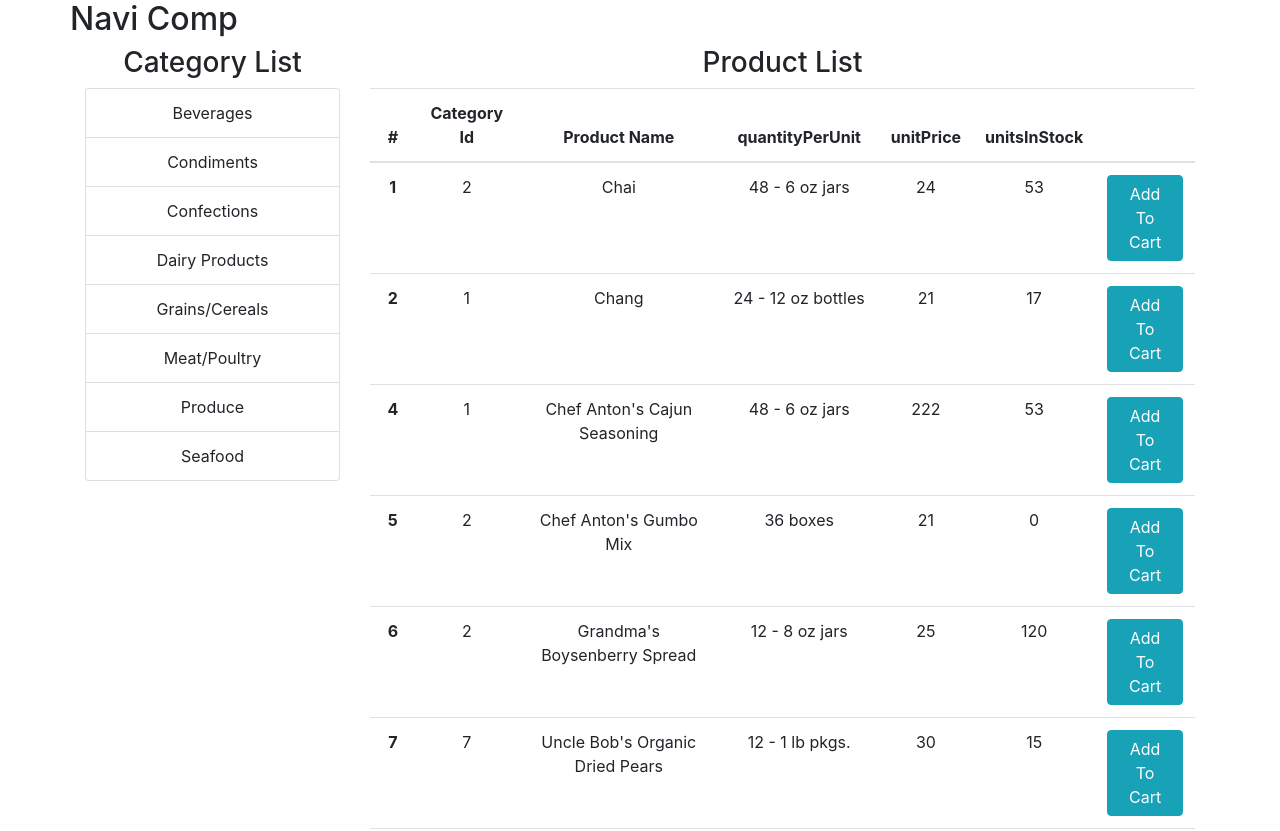
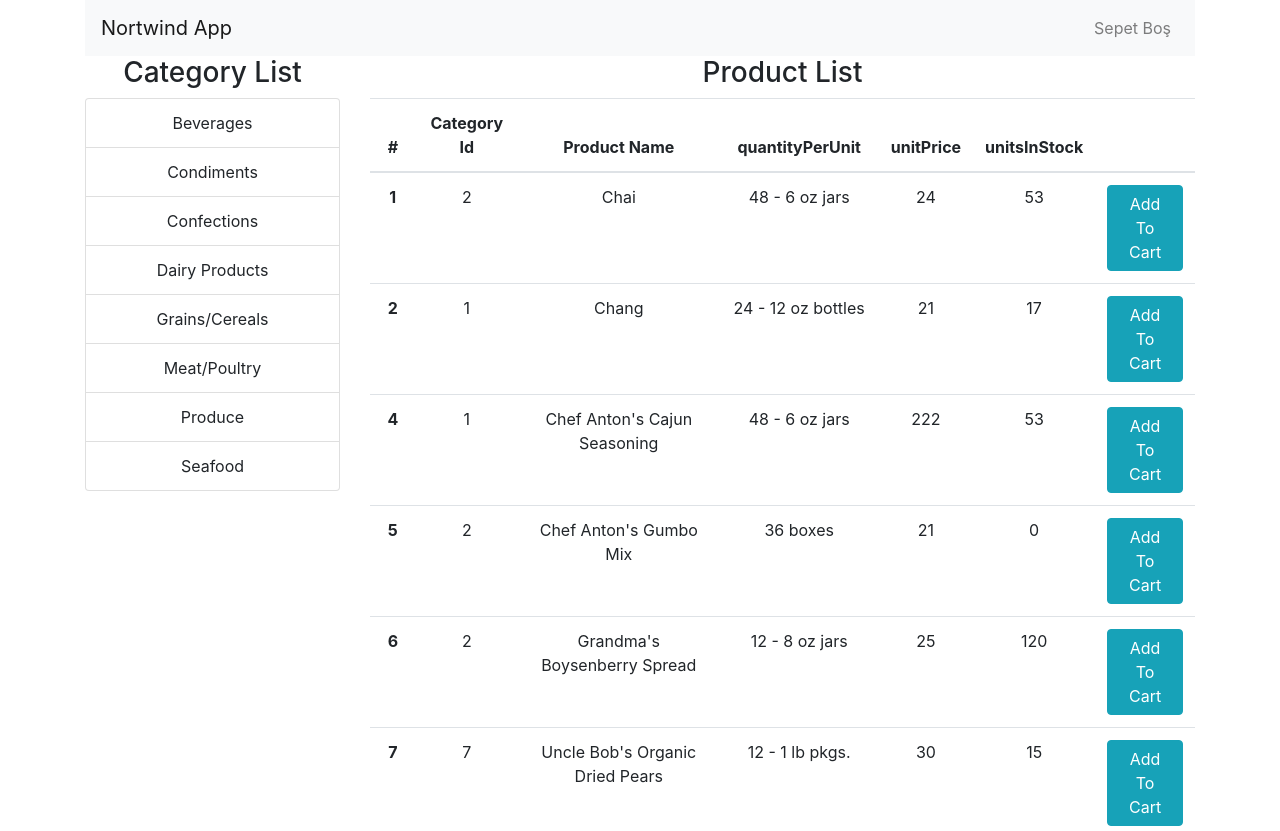
Before and after one commit to aliayranci93/ReactEcommerce, a React (Create React App) app: page / in a window 1280 px wide. Shown: the top 831 px of the page. Built offline with nearby package versions, Linux system fonts and the light colour scheme; data requests are answered from the project's data file.

Commit message:
sepet yapısı bitirildi.

```diff
--- a/src/App.js
+++ b/src/App.js
@@ -11,6 +11,7 @@ export default class App extends Component {
     categories: [],
     products: [],
     currentCategory: "",
+    cart:[]
   };
 
 
@@ -41,21 +42,34 @@ export default class App extends Component {
     this.getProducts();
 }
 
+addToCart = (product)=>{
+  let newCart = this.state.cart;
+  var addedItem=newCart.find(c=>c.product.id===product.id);
+
+  if(addedItem){
+    addedItem.quantity+=1;
+  }
+  else {
+    newCart.push({product:product,quantity:1});
+  }
+  this.setState({cart:newCart});
+}
+
   render() {
     let productInfo={title:"Product List"};
     let categoryInfo={title:"Category List"};
     return (
     <div className="App">
       <Container>
-      <Row>
-      <Navi></Navi>
-            </Row>
+
+      <Navi cart={this.state.cart}></Navi>
+
         <Row>
           <Col xs="3">
-          <CategoryList changeCategory={this.changeCategory} categories={this.state.categories}  info={categoryInfo}></CategoryList>
+          <CategoryList changeCategory={this.changeCategory} categories={this.state.categories}  info={categoryInfo} currentCategory={this.state.currentCategory}></CategoryList>
           </Col>
           <Col xs="9">
-          <ProductList products={this.state.products} info={productInfo}></ProductList>
+          <ProductList addToCart={this.addToCart} products={this.state.products} info={productInfo}></ProductList>
           </Col>
 
 
--- /dev/null
+++ b/src/CartSummary.js
@@ -0,0 +1,46 @@
+import React, { Component } from "react";
+import {
+  UncontrolledDropdown,
+  DropdownToggle,
+  DropdownMenu,
+  DropdownItem,
+  NavbarText,
+  NavLink,
+  NavItem,
+  Badge,
+} from "reactstrap";
+export default class CartSummary extends Component {
+  renderSummary = () => {
+    return (
+      <UncontrolledDropdown nav inNavbar>
+        <DropdownToggle nav caret>
+          Sepet
+        </DropdownToggle>
+        <DropdownMenu right>
+          {this.props.cart.map((cartItem) => (
+            <DropdownItem key={cartItem.product.id}>
+              {cartItem.product.productName}
+              <Badge>{cartItem.quantity}</Badge>
+            </DropdownItem>
+          ))}
+
+          <DropdownItem divider />
+          <DropdownItem>Reset</DropdownItem>
+        </DropdownMenu>
+      </UncontrolledDropdown>
+    );
+  };
+
+  renderEmptyCart = () => {
+    return (
+        <NavItem>
+        <NavLink>
+         Sepet Boş
+        </NavLink>
+      </NavItem>
+    )
+  };
+  render() {
+    return <div>{this.props.cart.length>0 ? this.renderSummary() : this.renderEmptyCart()}</div>;
+  }
+}
--- a/src/CategoryList.js
+++ b/src/CategoryList.js
@@ -2,9 +2,7 @@ import React, { Component } from "react";
 import { ListGroup, ListGroupItem } from "reactstrap";
 
 export default class Category extends Component {
-  state = {
-    currentCategory: "",
-  };
+
 
 
 
@@ -16,14 +14,14 @@ export default class Category extends Component {
         <ListGroup>
           {this.props.categories.map((category) => (
             <ListGroupItem
-              onClick={() => this.props.changeCategory(category)}
+              onClick={() => this.props.changeCategory(category)} active={category.categoryName===this.props.currentCategory ? true : false}
               key={category.id}
             >
               {category.categoryName}
             </ListGroupItem>
           ))}
         </ListGroup>
-        <h4>{this.state.currentCategory}</h4>
+        <h4>{this.props.currentCategory}</h4>
       </div>
     );
   }
--- a/src/Navi.js
+++ b/src/Navi.js
@@ -1,11 +1,32 @@
-import React, { Component } from 'react'
+import React, { Component } from "react";
+import {
+  Collapse,
+  Navbar,
+  NavbarToggler,
+  NavbarBrand,
+  Nav,
+  NavItem,
+  NavLink,
+  NavbarText,
+} from "reactstrap";
+import CartSummary from "./CartSummary";
 
 export default class Navi extends Component {
-    render() {
-        return (
-            <div>
-                <h2>Navi Comp</h2>
-            </div>
-        )
-    }
+  render() {
+    return (
+      <div>
+        <Navbar color="light" light expand="md">
+          <NavbarBrand href="/">Nortwind App</NavbarBrand>
+          <NavbarToggler />
+          <Collapse navbar>
+
+
+          </Collapse>
+          <Nav className="mr-auto" navbar>
+              <CartSummary cart={this.props.cart}></CartSummary>
+            </Nav>
+        </Navbar>
+      </div>
+    );
+  }
 }
```
